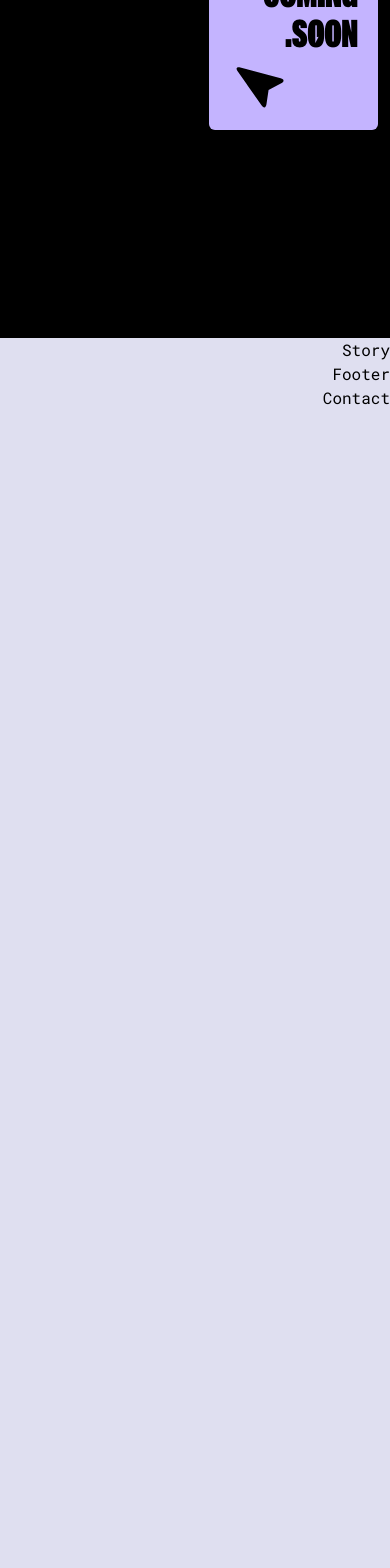
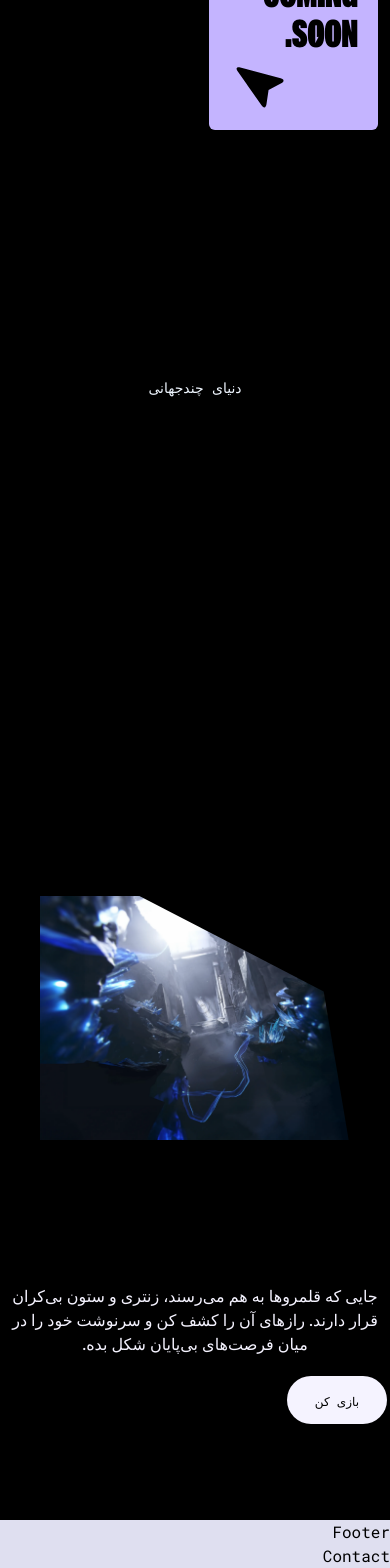
Before and after one commit to alirezatalebizadeh/Awward-winning-web-vite-tailwind, a React (Vite) app: page / in a window 390 px wide. Shown: the part 4893-6461 px from the top of the page. Before the commit the page ends 5303 px from the top, so only its background shows below. Built offline with nearby package versions, Linux system fonts and the light colour scheme; grey boxes are pictures that could not be loaded.

Commit message:
create story section

```diff
--- a/src/components/Story.jsx
+++ b/src/components/Story.jsx
@@ -1,7 +1,103 @@
-import React from 'react'
+import React, { useRef } from 'react'
+import AnimatedTitle from './AnimatedTitle'
+import gsap from "gsap";
+import Button from './Button';
+
+
+
 
 export default function Story() {
+
+  const frameRef = useRef(null)
+
+  const handleMouseLeave = () => {
+    const element = frameRef.current;
+
+    if (element) {
+      gsap.to(element, {
+        duration: 0.3,
+        rotateX: 0,
+        rotateY: 0,
+        ease: "power1.inOut",
+      });
+    }
+  }
+
+
+  const handleMouseMove = (e) => {
+    const { clientX, clientY } = e;
+    const element = frameRef.current;
+
+    if (!element) return;
+
+    const rect = element.getBoundingClientRect();
+    const xPos = clientX - rect.left;
+    const yPos = clientY - rect.top;
+
+    const centerX = rect.width / 2;
+    const centerY = rect.height / 2;
+
+    const rotateX = ((yPos - centerY) / centerY) * -10;
+    const rotateY = ((xPos - centerX) / centerX) * 10;
+
+    gsap.to(element, {
+      duration: 0.3,
+      rotateX,
+      rotateY,
+      transformPerspective: 500,
+      ease: "power1.inOut",
+    });
+
+  }
+
   return (
-    <div>Story</div>
+    <section id='story' className='min-h-dvh w-screen bg-black text-blue-50'>
+      <div className="flex size-full flex-col items-center py-10 pb-24 ">
+        <p className='font-general text-sm uppercase md:text-[10px] '> دنیای چندجهانی</p>
+
+        <div className="relative size-full">
+          <AnimatedTitle
+            title="میدونید چه دنیای <br/>شگفت انگیزی در انتظار شماست؟</>"
+            sectionId="#story"
+            containerClass="my-5 mb-8 pointer-events-none mix-blend-difference relative z-10"
+          />
+
+          <div className="story-img-container">
+            <div className="story-img-mask">
+              <div className="story-img-content">
+                <img
+                  ref={frameRef}
+                  onMouseLeave={handleMouseLeave}
+                  onMouseUp={handleMouseLeave}
+                  onMouseEnter={handleMouseLeave}
+                  onMouseMove={handleMouseMove}
+                  src="/img/entrance.webp"
+                  alt="entrance"
+                  className='object-contain'
+                />
+              </div>
+            </div>
+          </div>
+        </div>
+
+
+
+        <div className="-mt-80 flex w-full justify-center md:-mt-64 md:ms-44 md:justify-start">
+          <div className="flex h-full w-fit flex-col items-center md:items-end">
+            <p className="mt-3 max-w-sm text-center font-circular-web text-violet-50 md:text-start">
+              جایی که قلمروها به هم می‌رسند، زنتری و ستون بی‌کران قرار دارند.
+              رازهای آن را کشف کن و سرنوشت خود را در میان فرصت‌های بی‌پایان شکل بده.
+            </p>
+            <Button
+              id="relm-btn"
+              title="بازی کن"
+              containerClass="mt-5 self-start"
+            />
+          </div>
+        </div>
+
+
+      </div>
+    </section>
   )
 }
```
